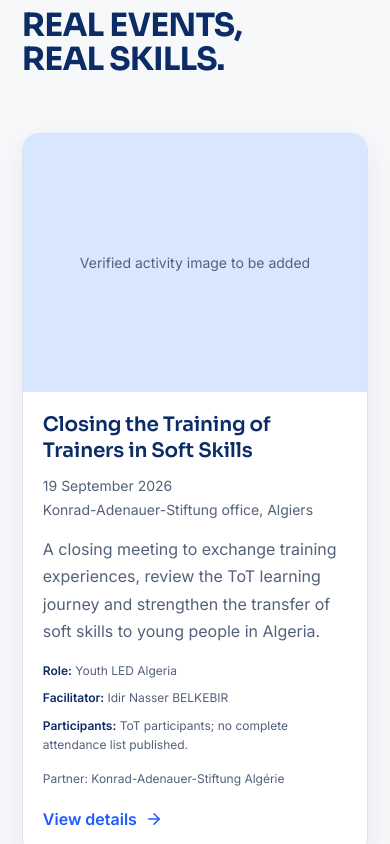
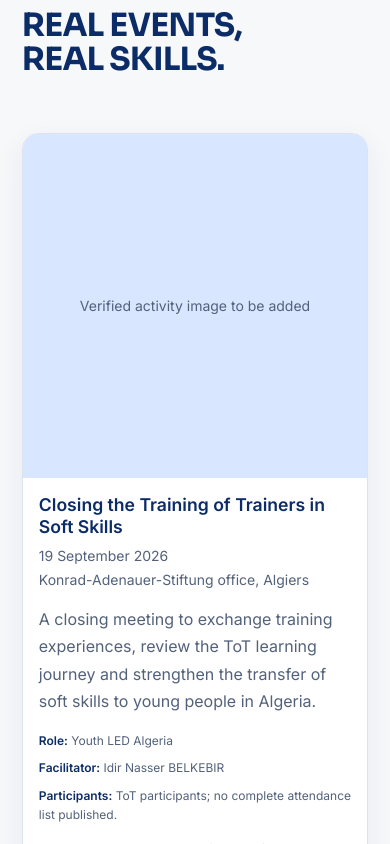
Before and after one commit to Mohamed27wadi3/Youth-LED-web-site, a React (Vite) app: page / in a window 390 px wide. Shown: the part 10880-11724 px from the top of the page. Built offline with nearby package versions, Linux system fonts and the light colour scheme; the HTML template or start-up script is replaced by a standard one.

Commit message:
Make event cards smaller and square

```diff
--- a/src/home.tsx
+++ b/src/home.tsx
@@ -533,12 +533,12 @@ export function EventCard({ event, delay = 0 }: { event: EventRecord; delay?: nu
   return (
     <Reveal delay={delay} className="h-full">
       <article className="card flex h-full flex-col overflow-hidden">
-        <div className="grid aspect-[4/3] place-items-center overflow-hidden bg-tint">
+        <div className="grid aspect-square place-items-center overflow-hidden bg-tint">
           {event.image ? <Img src={event.image} alt={event.title ? t(event.title.en, event.title.ar) : t('Youth LED activity photo', 'صورة من نشاط لشباب ليد')} /> : <p className="px-6 text-center text-sm text-tx2">{t('Verified activity image to be added', 'ستُضاف صورة النشاط الموثقة')}</p>}
         </div>
-        <div className="flex flex-1 flex-col p-5 sm:p-6">
-          {event.title ? <h3 className="t-h4 break-words text-ink">{t(event.title.en, event.title.ar)}</h3> : <p className="text-sm font-semibold text-tx2">{t('Event details to be added', 'ستُضاف تفاصيل النشاط')}</p>}
-          {event.date && <p className="mt-3 text-sm text-tx2">{t(event.date.en, event.date.ar)}</p>}
+        <div className="flex flex-1 flex-col p-4 sm:p-5">
+          {event.title ? <h3 className="text-[1.1rem] font-semibold leading-[1.25] text-ink">{t(event.title.en, event.title.ar)}</h3> : <p className="text-sm font-semibold text-tx2">{t('Event details to be added', 'ستُضاف تفاصيل النشاط')}</p>}
+          {event.date && <p className="mt-2 text-sm text-tx2">{t(event.date.en, event.date.ar)}</p>}
           {event.location && <p className="mt-1 text-sm text-tx2">{t(event.location.en, event.location.ar)}</p>}
           {event.summary && <p className="t-body mt-4 text-[15px] text-tx2">{t(event.summary.en, event.summary.ar)}</p>}
           {event.topics && <ul className="mt-4 flex flex-wrap gap-2">{event.topics.map((topic) => <li key={topic.en} className="rounded-full border border-bd px-3 py-1.5 text-xs text-ink">{t(topic.en, topic.ar)}</li>)}</ul>}
```
